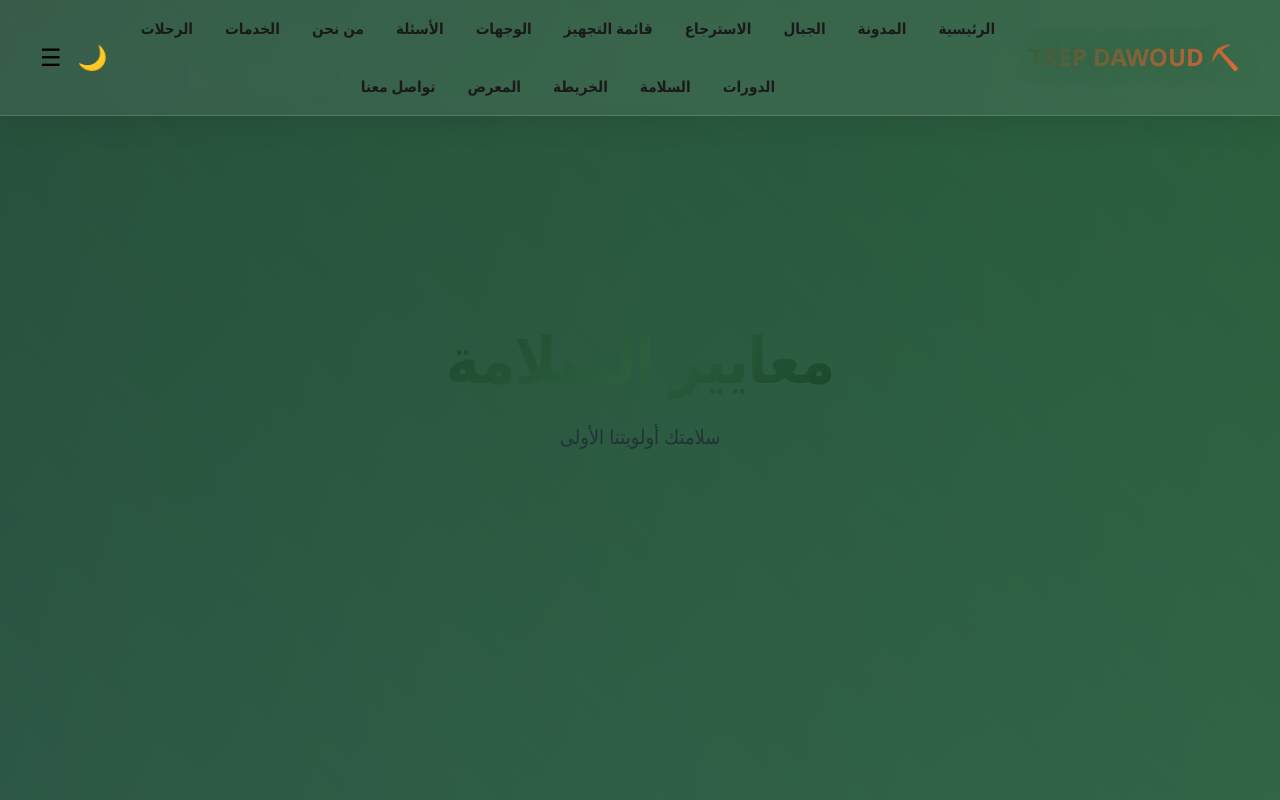
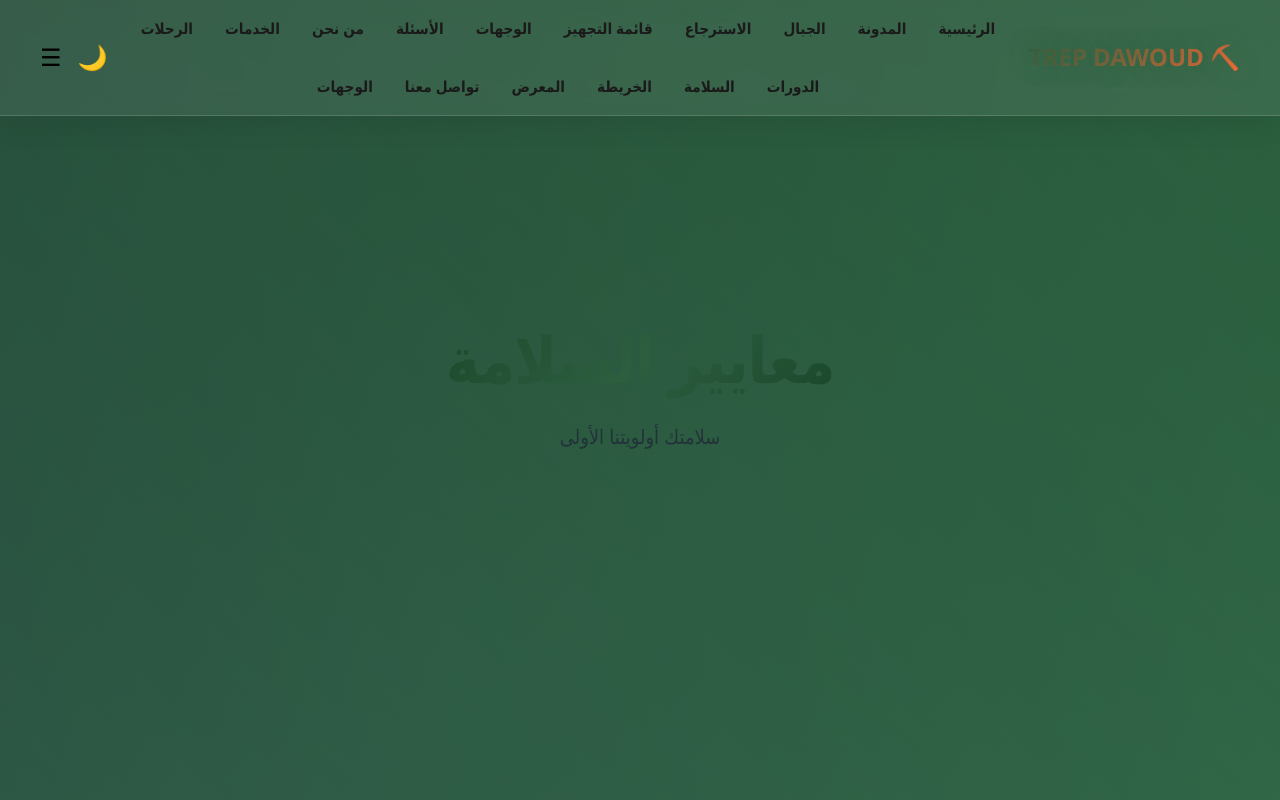
Before and after one commit to TREP-DAWOUD/trep-dawoud, a website: page pages/safety.html in a window 1280 px wide. Shown: the top 800 px of the page. Drawn offline with Linux system fonts and the light colour scheme.

Commit message:
Update safety.html

```diff
--- a/pages/safety.html
+++ b/pages/safety.html
@@ -30,6 +30,7 @@
             <li><a href="./map.html">الخريطة</a></li>
             <li><a href="./gallery.html">المعرض</a></li>
             <li><a href="./contact.html">تواصل معنا</a></li>
+             <li><a href="./destinations.html">الوجهات</a></li>
         </ul>
         <div class="navbar-controls">
             <button class="theme-toggle">🌙</button>
```
